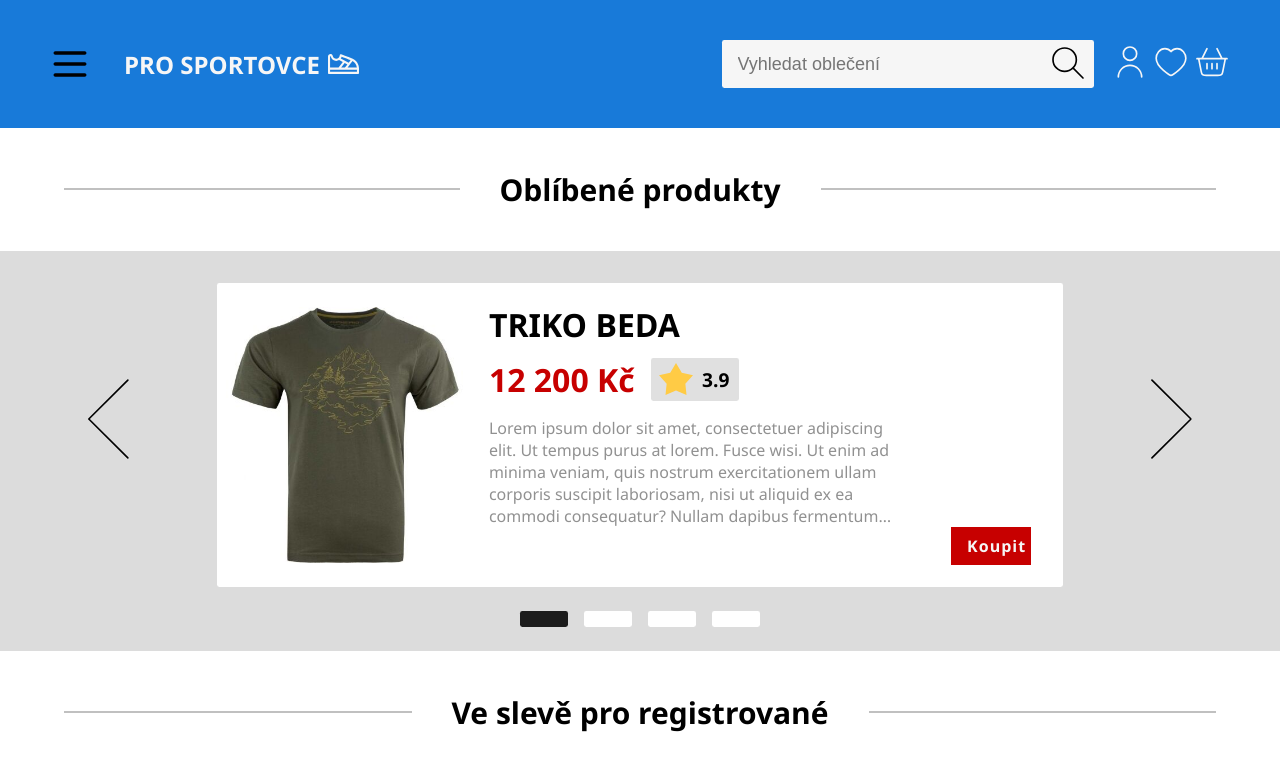
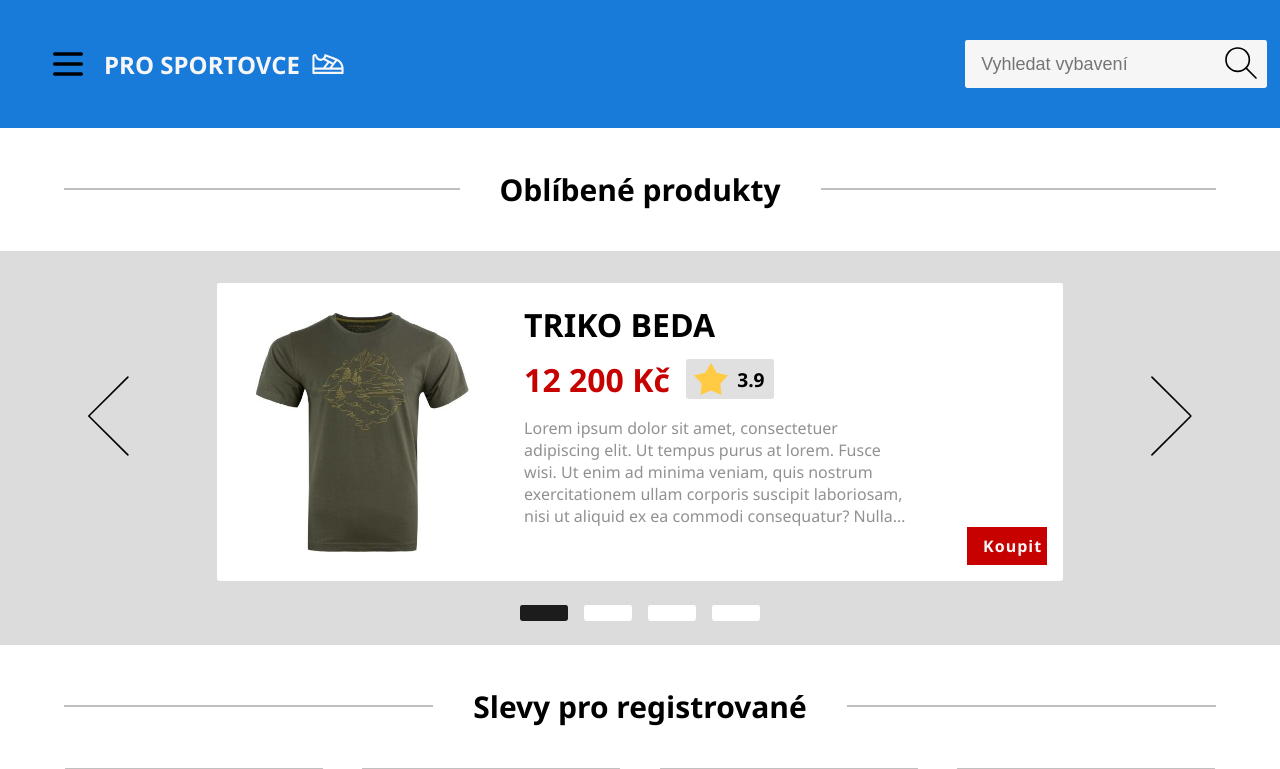
Before and after one commit to BohdanSla/MaturitniProjekt, a PHP site: page / in a window 1280 px wide. Shown: the top 769 px of the page. Run offline with PHP 8.4, Linux system fonts and the light colour scheme.

Commit message:
responzivita splnena, dodelat pak placeholdery

```diff
--- a/kod/index.css
+++ b/kod/index.css
@@ -1,6 +1,10 @@
+html {
+    overflow-x: hidden;
+}
 body {
+    font-family: Segoe UI Light, Segoe UI, Geneva, Verdana, sans-serif;
+    overflow-x: hidden;
     margin:0;
-    font-family: Segoe UI Light, Segoe UI, Geneva, Verdana, sans-serif;
 }
 
 header {
@@ -21,13 +25,13 @@ header nav {
 header nav:first-child a {
     display: flex;
     align-items: center;
-    margin-left: 2rem;
+    margin-left: 1rem;
     text-decoration: none;
     color: #F6F6F6;
 }
 
 header img {
-    height: 2.5rem;
+    width: 2.5rem;
 }
 header nav:first-child img:first-child {
     height: 2.75rem;
@@ -44,22 +48,32 @@ header nav:first-child img:last-child {
     margin-left: 0.5rem;
 }
 header nav:last-child {
-    margin:0 3rem 0 1rem;
+    margin-right: 1vw;
 }
 header form {
     display: flex;
-    margin-right: 1rem;
     height: 3rem;
 }
 header form input {
     background-color: #F6F6F6;
-    width: 20rem;
     border: none;
     outline: none;
     font-size: large;
     padding-left: 1rem;
     border-bottom-left-radius: 0.15rem;
     border-top-left-radius: 0.15rem;
+    text-overflow: ellipsis;
+}
+header .krizek {
+    display: none;
+    background-color: #C70000;
+    display: flex;
+    align-items: center;
+    border-bottom-right-radius: 0.15rem;
+    border-top-right-radius: 0.15rem;
+}
+header .krizek:hover {
+    cursor: pointer;
 }
 header button {
     background-color: #F6F6F6;
@@ -67,11 +81,6 @@ header button {
     cursor: pointer;
     border-top-right-radius: 0.15rem;
     border-bottom-right-radius: 0.15rem;
-}
-header section {
-    display: flex;
-    justify-content: space-between;
-    flex-direction: row-reverse;
 }
 .vypln {
     height: 8rem;
@@ -100,13 +109,11 @@ header section {
 }
 main .doporucene-produkty {
     background-color: #DCDCDC;
-    width: 100%;
-    height: 25rem;
 
 }
 .sipky-doporuceny-produkt {
-    height: 21rem;
     display: flex;
+    justify-content: center;
 }
 .slider-polozky {
     height: 4rem;
@@ -156,10 +163,10 @@ main .doporucene-produkty {
     display: flex;
     align-items: center;
     justify-content: center;
+    padding: 2vw;
 }
 .doporuceny-produkt .obrazek img {
-    height: 16rem;
-    width: 16rem;
+    width: 15rem;
 }
 .doporuceny-produkt .parametry {
     padding: 1rem;
@@ -168,9 +175,11 @@ main .doporucene-produkty {
 .doporuceny-produkt .parametry h3 {
     font-size: 2rem;
     margin: 0.25rem 0 0.75rem 0;
+    text-wrap: wrap;
 }
 .cena-recenze {
     display: flex;
+    align-items: center;
 }
 .cena-recenze b {
     color:#C70000;
@@ -180,7 +189,7 @@ main .doporucene-produkty {
 .cena-recenze .recenze  {
     background-color: #DCDCDCDC;
     margin-left: 1rem;
-    height: inherit;
+    height: 2.5rem;
     width: 5rem;
     border-radius: 0.15rem;
     display: flex;
@@ -222,65 +230,67 @@ main .doporucene-produkty {
     color: #F6F6F6;
     font-weight: bold;
     letter-spacing: 1px;
-    margin-right: 1rem;
 }
 .produkty-ve-sleve {
-    width: 100%;
-    display: flex;
-    justify-content: center;
-    flex-wrap: wrap;
-
+    display: grid;
+    grid-template-columns: repeat(4,1fr);
+    gap:1vw;
+    margin: 0 4vw;
 }
 .produkty-ve-sleve a {
-    width: 15rem;
-    height: 30rem;
     border: #70707070 solid 1px;
-    margin: 2rem 2rem 2rem 2rem;
     display: flex;
     flex-direction: column;
     align-items: center;
     text-decoration: none;
+    padding:1vw;
+}
+.produkt-ve-sleve {
+    display: flex;
+    justify-content: center;
+    margin-bottom: 5vw;
 }
 .obrazek-nazev {
     display: flex;
     flex-direction: column;
+    width: 90%;
 }
 .obrazek-nazev img {
-    height: 12rem;
-    width: 12rem;
+    width: 18vw;
+    align-self: center;
 }
 .obrazek-nazev h3 {
     margin: 0.45rem 0 0.25rem 0.25rem;
     color: #000000;
 }
 .obrazek-nazev h4 {
-    margin: 0.25rem 0 5rem 0.25rem;
+    margin: 0.25rem 0 2rem 0.25rem;
     color:#70707090 ;
 }
 .produkty-ve-sleve a .dekorace-cara {
     position: static;
-    width: 80%;
+    width: 90%;
 }
 .ceny {
     display: flex;
     flex-direction: column;
     align-items: flex-start;
-    width: 12rem;
-    margin-top: 2rem;
+    width: 90%;
+    margin-top: 1.5rem;
+    padding-bottom: 0.5rem;
 }
-.produkty-ve-sleve a s {
+.produkty-ve-sleve s {
     color: #70707090;
 }
-.produkty-ve-sleve a b {
+.produkty-ve-sleve b {
     color:#C70000;
     font-size: xx-large;
 }
 .sporty {
     width: 100%;
     margin: 2rem 0;
-    display: flex;
-    justify-content: space-evenly;
-    flex-wrap: wrap;
+    display: grid;
+    grid-template-columns: repeat(6, 1fr);
 }
 .sporty a {
     display: flex;
--- a/kod/index.html
+++ b/kod/index.html
@@ -20,28 +20,37 @@
         </nav>
         <nav>
             <form method="get" enctype="text/plain">
-                <input type="search" name="hledat" placeholder="Vyhledat oblečení">
+                <input type="search" name="hledat" placeholder="Vyhledat vybavení">
                 <button type="submit" name="odeslat">
-                    <img src="kod/obrazky/lupa_ikona.svg" alt="lupa_ikona">
+                    <img src="kod/obrazky/lupa_ikona_cerna.svg" alt="lupa_ikona">
                 </button>
             </form>
-            <section>
-                <a href="">
-                    <img src="kod/obrazky/kosik_ikona.svg" alt="kosik_ikona">
-                </a>
-                <a href="">
-                    <img src="kod/obrazky/srdce_ikona.svg" alt="srdce_ikona">
-                </a>
-                <a href="">
-                    <img src="kod/obrazky/ucet_ikona.svg" alt="ucet_ikona">
-                </a>
-            </section>
         </nav>
     </header>
     <aside>
         <div class="kategorie">
             <ul>
-
+                <a href="">
+                    <li>
+                        <img src="kod/obrazky/kosik_ikona.svg" alt="kosik_ikona">
+                        Košík
+                    </li>
+                </a>
+                <a href="">
+                    <li>
+                        <img src="kod/obrazky/ucet_ikona.svg" alt="ucet_ikona">
+                        Účet
+                    </li>
+                </a>
+                <a href="">
+                    <li>
+                        <img src="kod/obrazky/srdce_ikona.svg" alt="srdce_ikona">
+                        Oblíbené produkty
+                    </li>
+                </a>
+                <a href="">
+                    <li>Všechny produkty</li>
+                </a>
                 <a href="">
                     <li>[@kategorie]</li>
                 </a>
@@ -181,52 +190,14 @@
             <div class="dekorace-cara">
             </div>
             <div class="bily-prostor">
-                <h2>Ve slevě pro registrované</h2>
+                <h2>Slevy pro registrované</h2>
             </div>
         </div>
         <div class="produkty-ve-sleve">
+            <div class="produkt-ve-sleve">
                 <a href="">
                     <div class="obrazek-nazev">
-                    <img src="[@obrazek-ve-sleve]" alt="produkt_ve_sleve">
-                    <h3>[@nazev]</h3>
-                    <h4>[@rada]</h4>
-                </div>
-                <div class="dekorace-cara">
-                </div>
-                <div class="ceny">
-                    <s>[@cena]</s>
-                    <b>[@sleva]</b>
-                </div>
-            </a>
-            <a href="">
-                <div class="obrazek-nazev">
-                    <img src="[@obrazek-ve-sleve]" alt="produkt_ve_sleve">
-                    <h3>[@nazev]</h3>
-                    <h4>[@rada]</h4>
-                </div>
-                <div class="dekorace-cara">
-                </div>
-                <div class="ceny">
-                    <s>[@cena]</s>
-                    <b>[@sleva]</b>
-                </div>
-            </a>
-            <a href="">
-                <div class="obrazek-nazev">
-                    <img src="[@obrazek-ve-sleve]" alt="produkt_ve_sleve">
-                    <h3>[@nazev]</h3>
-                    <h4>[@rada]</h4>
-                </div>
-                <div class="dekorace-cara">
-                </div>
-                <div class="ceny">
-                    <s>[@cena]</s>
-                    <b>[@sleva]</b>
-                </div>
-            </a>
-            <a href="">
-                <div class="obrazek-nazev">
-                    <img src="[@obrazek-ve-sleve]" alt="produkt_ve_sleve">
+                        <img src="kod/obrazky/bota.jpg" alt="produkt_ve_sleve">
                         <h3>[@nazev]</h3>
                         <h4>[@rada]</h4>
                     </div>
@@ -247,27 +264,27 @@
         </div>
         <div class="sporty">
             <a href="">
-                <img src="[@sport-obrazek]" alt="sport_logo">
+                <img src="kod/obrazky/basketbal_mic.jpg" alt="sport_logo">
                 <b>[@sport]</b>
             </a>
             <a href="">
-                <img src="[@sport-obrazek]" alt="sport_logo">
+                <img src="kod/obrazky/basketbal_mic.jpg" alt="sport_logo">
                 <b>[@sport]</b>
             </a>
             <a href="">
-                <img src="[@sport-obrazek]" alt="sport_logo">
+                <img src="kod/obrazky/basketbal_mic.jpg" alt="sport_logo">
                 <b>[@sport]</b>
             </a>
             <a href="">
-                <img src="[@sport-obrazek]" alt="sport_logo">
+                <img src="kod/obrazky/basketbal_mic.jpg" alt="sport_logo">
                 <b>[@sport]</b>
             </a>
             <a href="">
-                <img src="[@sport-obrazek]" alt="sport_logo">
+                <img src="kod/obrazky/basketbal_mic.jpg" alt="sport_logo">
                 <b>[@sport]</b>
             </a>
             <a href="">
-                <img src="[@sport-obrazek]" alt="sport_logo">
+                <img src="kod/obrazky/basketbal_mic.jpg" alt="sport_logo">
                 <b>[@sport]</b>
             </a>
         </div>
@@ -280,17 +297,17 @@
         </div>
         <div class="znacky">
             <a href="">
-                <img src="[@znacka-obrazek]" alt="znacka_logo">
+                <img src="kod/obrazky/nike_logo.png" alt="znacka_logo">
             </a>
             <div class="dekorace-cara">
             </div>
             <a href="">
-                <img src="[@znacka-obrazek]" alt="znacka_logo">
+                <img src="kod/obrazky/nike_logo.png" alt="znacka_logo">
             </a>
             <div class="dekorace-cara">
             </div>
             <a href="">
-                <img src="[@znacka-obrazek]" alt="znacka_logo">
+                <img src="kod/obrazky/nike_logo.png" alt="znacka_logo">
             </a>
         </div>
     </main>
--- a/kod/index.js
+++ b/kod/index.js
@@ -70,3 +70,27 @@ function dalsiDoporucenyProdukt() {
     }
     doporucenyProdukty[polozkaSlideru].style.display ="flex"
 }
+
+let vyhledavani = document.querySelector("header form");
+
+let lupa = document.querySelector("#lupa");
+lupa.addEventListener("click",zobrazVyhledavani);
+
+let krizek = document.querySelector(".krizek")
+krizek.addEventListener("click",function(){
+    vyhledavani.style.display= "none"
+    krizek.style.display = "none"
+});
+
+function zobrazVyhledavani() {
+    vyhledavani.style.position = "absolute"
+    vyhledavani.style.left = "0"
+    vyhledavani.style.right = "0"
+    vyhledavani.style.margin = "0 0 0 2.5vw";
+    vyhledavani.style.display = "flex";
+
+    krizek.style.display= "flex"
+    vyhledavani.querySelector("input").style.width = "88%"
+    vyhledavani.querySelector("button").style.borderRadius = "0";
+
+}
```
Also changed, not shown: other parts of kod/index.css (+172 -24 lines), other parts of kod/index.html (+46 -0 lines), kod/obrazky/lupa_ikona_cerna.svg (renamed from kod/obrazky/lupa_ikona.svg), kod/obrazky/nike_logo.png. Lines whose indentation alone changed are shown as unchanged.
